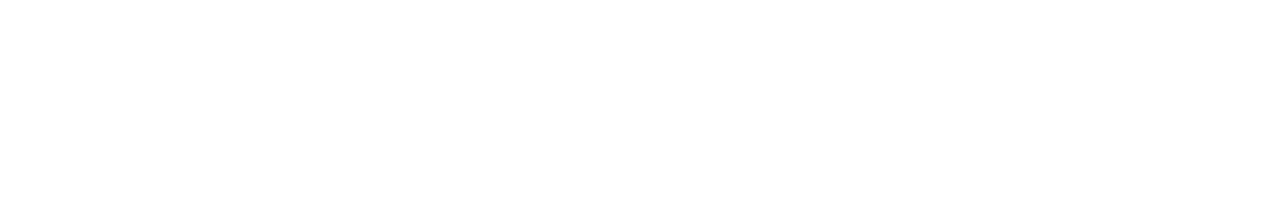
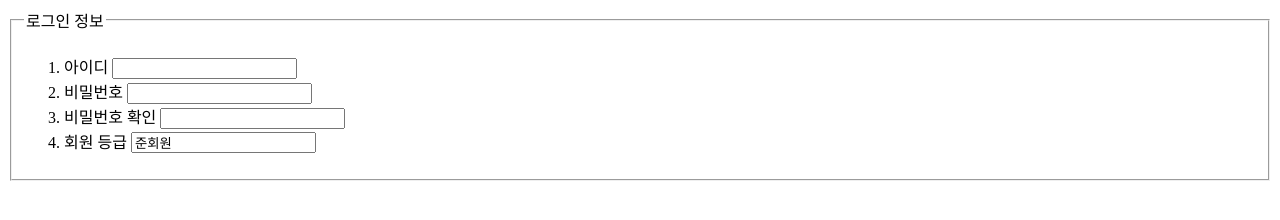
Before and after one commit to ygnoh/Do-it-html-css, a plain HTML site: page chap05/index.html in a window 1280 px wide. Drawn offline with Linux system fonts and the light colour scheme.

Commit message:
input 태그 입력

```diff
--- a/chap05/index.html
+++ b/chap05/index.html
@@ -5,6 +5,28 @@
         <title>회원 가입</title>
     </head>
     <body>
-        <form></form>
+        <form>
+            <fieldset>
+                <legend>로그인 정보</legend>
+                <ol>
+                    <li>
+                        <label for="userid">아이디</label>
+                        <input id="userid" name="userid" type="text" required>
+                    </li>
+                    <li>
+                        <label for="pwd1">비밀번호</label>
+                        <input id="pwd1" name="pwd1" type="password" required>
+                    </li>
+                    <li>
+                        <label for="pwd2">비밀번호 확인</label>
+                        <input id="pwd2" name="pwd2" type="password" required>
+                    </li>
+                    <li>
+                        <label for="level">회원 등급</label>
+                        <input id="level" name="level" type="text" readonly value="준회원">
+                    </li>
+                </ol>
+            </fieldset>
+        </form>
     </body>
 </html>
```
